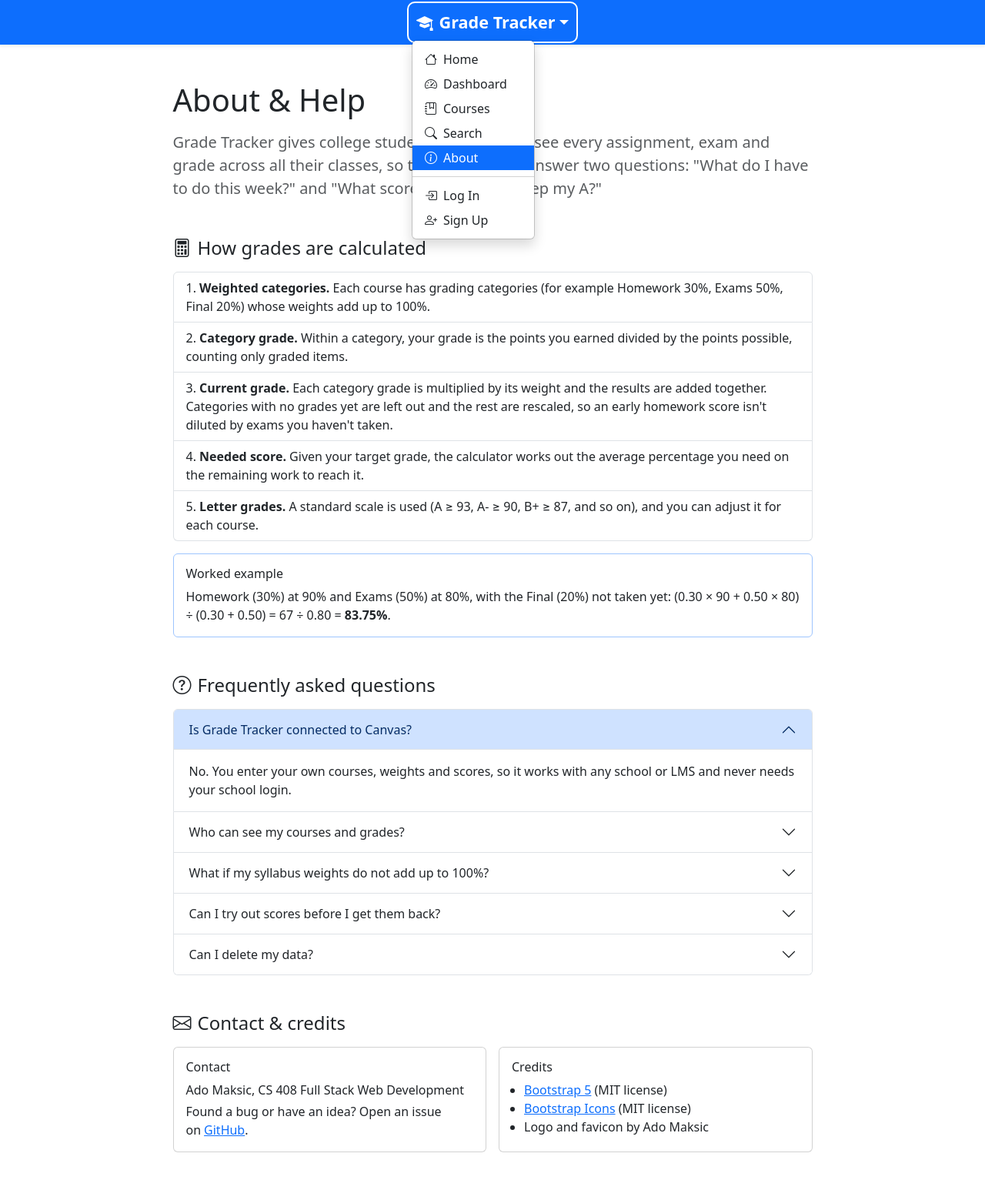
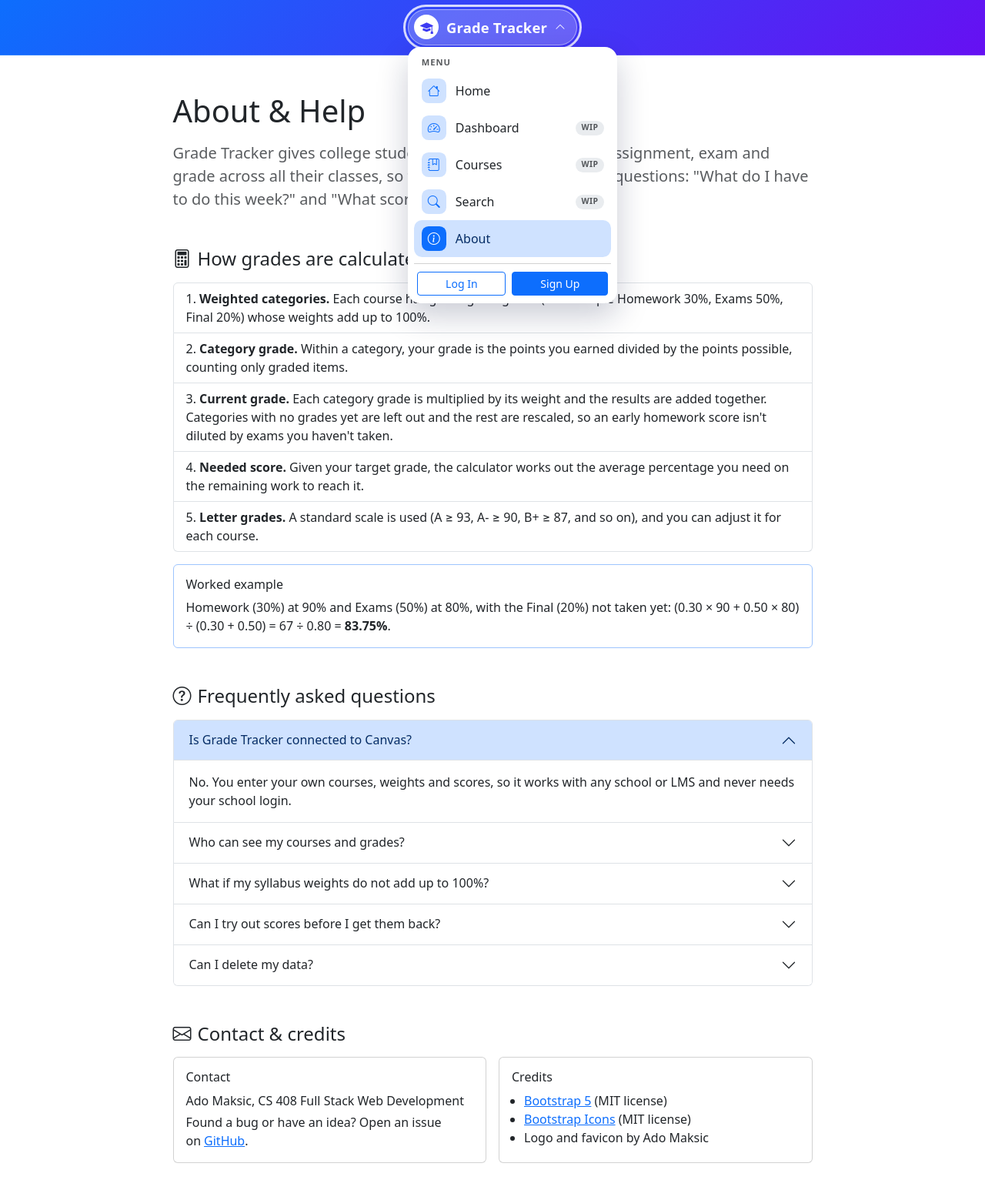
Before and after one commit to adnanmaksic/cs408-final-project, a Node server app: page /about in a window 1280 px wide, after a click on "Grade Tracker". Shown: the whole page at 77% size. Before the commit the page ends 1497 px from the top, so only its background shows below. Run offline with Node 20, Linux system fonts and the light colour scheme.

Commit message:
Restyle navbar: gradient bar, pill brand button, card-style dropdown menu

```diff
--- a/public/css/custom.css
+++ b/public/css/custom.css
@@ -1,17 +1,148 @@
+:root {
+  --brand-gradient: linear-gradient(135deg, #0d6efd 0%, #6610f2 100%);
+}
+
+/* Navbar: shares the hero's gradient so the top of the page reads as one piece. */
+.app-navbar {
+  background: var(--brand-gradient);
+  padding: 0.75rem 0;
+  border-bottom: 1px solid rgba(255, 255, 255, 0.15);
+}
+
 .brand-toggle {
-  background: none;
-  border: 0;
-  font-size: 1.35rem;
+  display: inline-flex;
+  align-items: center;
+  gap: 0.6rem;
+  padding: 0.4rem 0.9rem 0.4rem 0.45rem;
+  border: 1px solid rgba(255, 255, 255, 0.25);
+  border-radius: 999px;
+  background: rgba(255, 255, 255, 0.12);
+  color: #fff;
+  font-size: 1.15rem;
+  font-weight: 700;
+  letter-spacing: 0.01em;
+  transition: background-color 0.15s ease, border-color 0.15s ease;
+}
+
+.brand-toggle:hover,
+.brand-toggle[aria-expanded="true"] {
+  background: rgba(255, 255, 255, 0.22);
+  border-color: rgba(255, 255, 255, 0.45);
 }
 
 .brand-toggle:focus-visible {
-  outline: 2px solid #fff;
-  outline-offset: 4px;
-  border-radius: 0.25rem;
+  outline: 3px solid rgba(255, 255, 255, 0.8);
+  outline-offset: 3px;
+}
+
+.brand-logo {
+  display: inline-flex;
+  align-items: center;
+  justify-content: center;
+  width: 2rem;
+  height: 2rem;
+  border-radius: 50%;
+  background: #fff;
+  color: #3d3bf3;
+  font-size: 1.05rem;
+}
+
+.brand-chevron {
+  font-size: 0.85rem;
+  transition: transform 0.2s ease;
+}
+
+.brand-toggle[aria-expanded="true"] .brand-chevron {
+  transform: rotate(180deg);
+}
+
+/* Dropdown menu */
+.nav-menu {
+  width: 17rem;
+  padding: 0.5rem;
+  border: 0;
+  border-radius: 1rem;
+  box-shadow: 0 1rem 2.5rem rgba(13, 23, 62, 0.22);
+}
+
+.nav-menu.show {
+  animation: nav-menu-in 0.16s ease-out;
+}
+
+@keyframes nav-menu-in {
+  from { opacity: 0; translate: 0 -6px; }
+  to { opacity: 1; translate: 0 0; }
+}
+
+.nav-menu-heading {
+  margin: 0.35rem 0.6rem 0.4rem;
+  font-size: 0.7rem;
+  font-weight: 700;
+  letter-spacing: 0.08em;
+  text-transform: uppercase;
+  color: var(--bs-secondary-color);
+}
+
+.nav-menu-item {
+  display: flex;
+  align-items: center;
+  gap: 0.75rem;
+  padding: 0.5rem 0.6rem;
+  border-radius: 0.65rem;
+  color: var(--bs-body-color);
+  font-weight: 500;
+  text-decoration: none;
+  transition: background-color 0.12s ease, color 0.12s ease;
+}
+
+.nav-menu-item:hover,
+.nav-menu-item:focus-visible {
+  background: var(--bs-tertiary-bg);
+  color: var(--bs-body-color);
+}
+
+.nav-menu-item.active {
+  background: var(--bs-primary-bg-subtle);
+  color: var(--bs-primary-text-emphasis);
+}
+
+.nav-menu-icon {
+  display: inline-flex;
+  align-items: center;
+  justify-content: center;
+  flex-shrink: 0;
+  width: 2rem;
+  height: 2rem;
+  border-radius: 0.55rem;
+  background: var(--bs-primary-bg-subtle);
+  color: var(--bs-primary);
+}
+
+.nav-menu-item.active .nav-menu-icon {
+  background: var(--bs-primary);
+  color: #fff;
+}
+
+.nav-menu-badge {
+  padding: 0.1rem 0.45rem;
+  border-radius: 999px;
+  background: var(--bs-secondary-bg);
+  color: var(--bs-secondary-color);
+  font-size: 0.65rem;
+  font-weight: 700;
+  letter-spacing: 0.04em;
+}
+
+.nav-menu-actions {
+  display: flex;
+  gap: 0.5rem;
+  margin-top: 0.5rem;
+  padding: 0.6rem 0.25rem 0.15rem;
+  border-top: 1px solid var(--bs-border-color-translucent);
 }
 
 .hero {
-  background: linear-gradient(135deg, #0d6efd 0%, #6610f2 100%);
+  background: var(--brand-gradient);
 }
 
 .hero-icon {
--- a/views/layout.pug
+++ b/views/layout.pug
@@ -12,29 +12,29 @@ html(lang="en")
     a.visually-hidden-focusable.position-absolute.p-2.bg-white(href="#main") Skip to content
 
     //- Centered brand; clicking it opens a dropdown with every page.
-    nav.navbar.navbar-dark.bg-primary.shadow-sm
+    nav.navbar.navbar-dark.app-navbar
       .container.justify-content-center
         .dropdown-center
-          button.navbar-brand.brand-toggle.fw-bold.dropdown-toggle.me-0(type="button" data-bs-toggle="dropdown" aria-expanded="false")
-            i.bi.bi-mortarboard-fill.me-2(aria-hidden="true")
-            | #{appName}
-          ul.dropdown-menu.shadow
-            each page in pages.filter((p) => p.nav)
-              - const isActive = currentPath === page.path
-              li
-                a.dropdown-item(href=page.path class={ active: isActive } aria-current=(isActive ? 'page' : undefined))
-                  i.bi.me-2(class=`bi-${page.icon}` aria-hidden="true")
-                  | #{page.title}
-            li
-              hr.dropdown-divider
-            li
-              a.dropdown-item(href="/login" class={ active: currentPath === '/login' })
-                i.bi.bi-box-arrow-in-right.me-2(aria-hidden="true")
-                | Log In
-            li
-              a.dropdown-item(href="/register" class={ active: currentPath === '/register' })
-                i.bi.bi-person-plus.me-2(aria-hidden="true")
-                | Sign Up
+          button.brand-toggle(type="button" data-bs-toggle="dropdown" data-bs-offset="0,12" aria-expanded="false")
+            span.brand-logo(aria-hidden="true")
+              i.bi.bi-mortarboard-fill
+            span.brand-name #{appName}
+            i.bi.bi-chevron-down.brand-chevron(aria-hidden="true")
+          .dropdown-menu.nav-menu
+            h2.nav-menu-heading Menu
+            ul.list-unstyled.mb-0
+              each page in pages.filter((p) => p.nav)
+                - const isActive = currentPath === page.path
+                li
+                  a.nav-menu-item(href=page.path class={ active: isActive } aria-current=(isActive ? 'page' : undefined))
+                    span.nav-menu-icon(aria-hidden="true")
+                      i.bi(class=`bi-${page.icon}`)
+                    span.flex-grow-1 #{page.title}
+                    if page.checkpoint
+                      span.nav-menu-badge WIP
+            .nav-menu-actions
+              a.btn.btn-outline-primary.btn-sm.flex-fill(href="/login") Log In
+              a.btn.btn-primary.btn-sm.flex-fill(href="/register") Sign Up
 
     main#main.flex-grow-1
       block content
```
